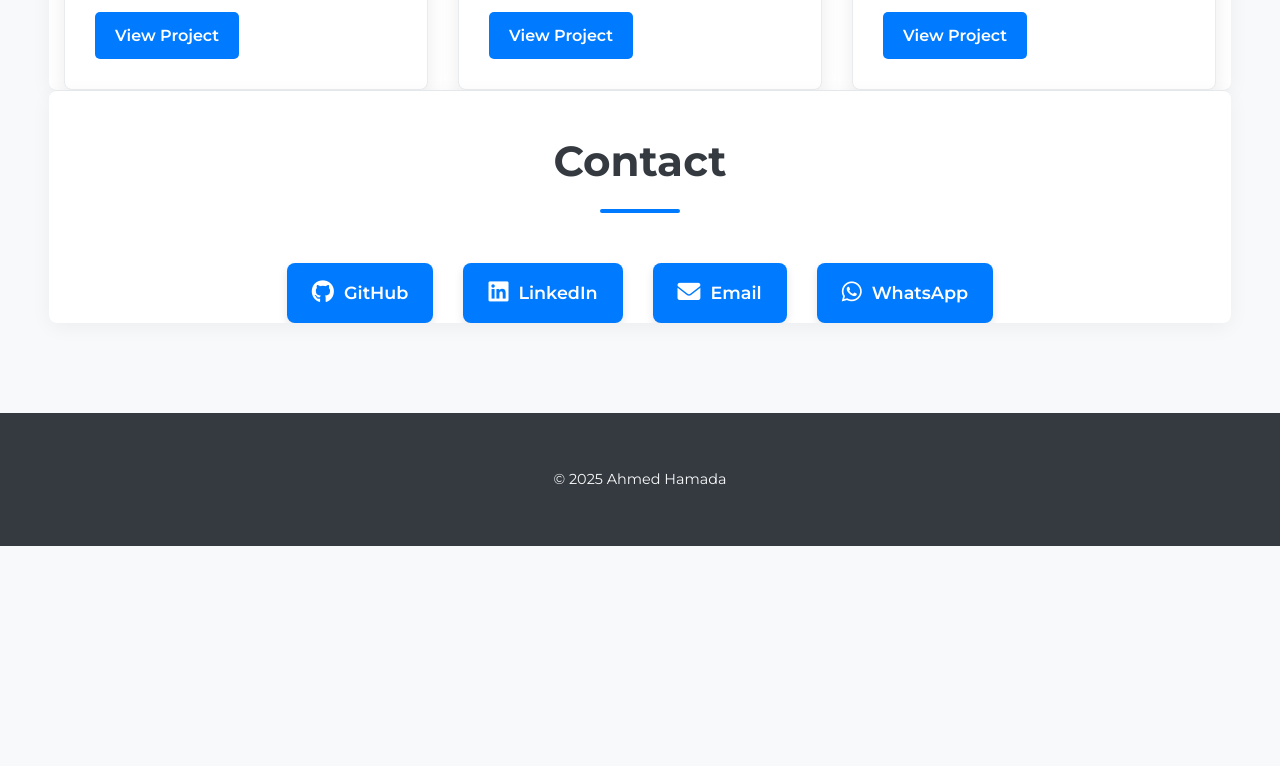
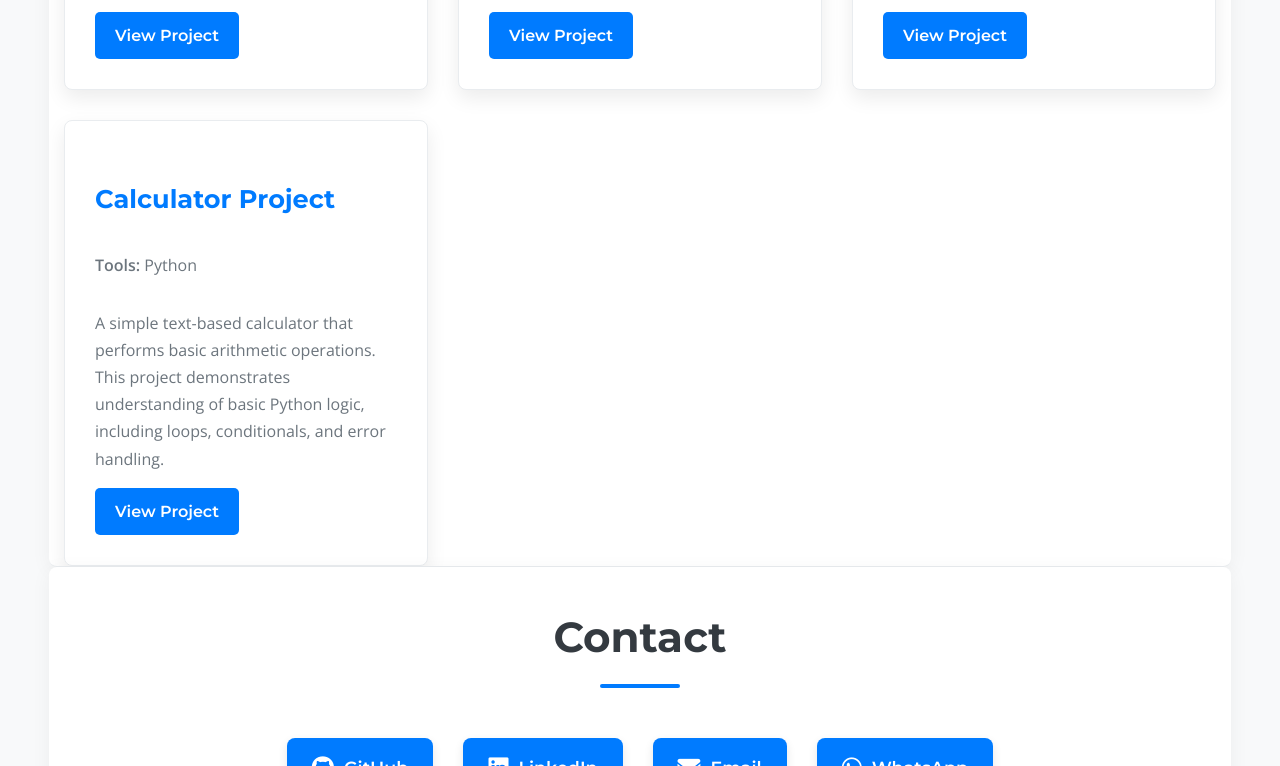
Before and after one commit to AhmadElkfrawy/portfolio-website, a plain HTML site: page projects/portfolio-website-main/index.html in a window 1280 px wide. Shown: the part 1610-2376 px from the top of the page. Before the commit the page ends 2156 px from the top, so only its background shows below. Drawn offline with nearby package versions, Linux system fonts and the light colour scheme.

Commit message:
feat: add calculator project and profile photo

```diff
--- a/projects/portfolio-website-main/index.html
+++ b/projects/portfolio-website-main/index.html
@@ -28,7 +28,7 @@
         <section id="about" class="container">
             <h2>About Me</h2>
             <div class="about-content">
-                <img src="generic_photo.png" alt="Profile Photo" class="profile-photo">
+                <img src="my_photo.png" alt="Profile Photo" class="profile-photo">
                 <div>
                     <p>My name is Ahmed Hamada. I graduated with a degree in Biochemistry in 2023. I am currently learning Bioinformatics and working towards a career in the field. I have a background in biology, and I am studying translation, transcription, and next-generation sequencing (NGS).</p>
                     <p><a href="documents/generic_cv.pdf" target="_blank" class="cv-link">Download CV</a></p>
--- a/projects/portfolio-website-main/projects.json
+++ b/projects/portfolio-website-main/projects.json
@@ -28,5 +28,15 @@
             "en": "I built a complete NGS pipeline for variant calling from raw sequencing data."
         },
         "link": "#"
+    },
+    {
+        "title": {
+            "en": "Calculator Project"
+        },
+        "tools": "Python",
+        "description": {
+            "en": "A simple text-based calculator that performs basic arithmetic operations. This project demonstrates understanding of basic Python logic, including loops, conditionals, and error handling."
+        },
+        "link": "https://github.com/AhmadElkfrawy/portfolio-website/tree/main/calculator_project"
     }
 ]
```
